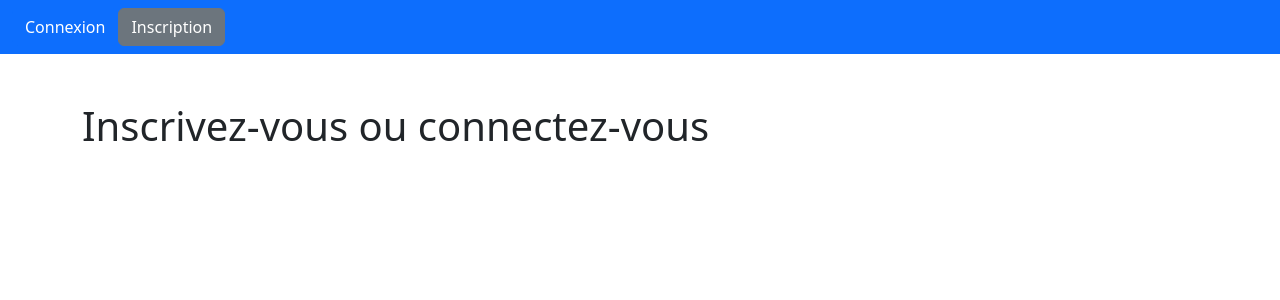
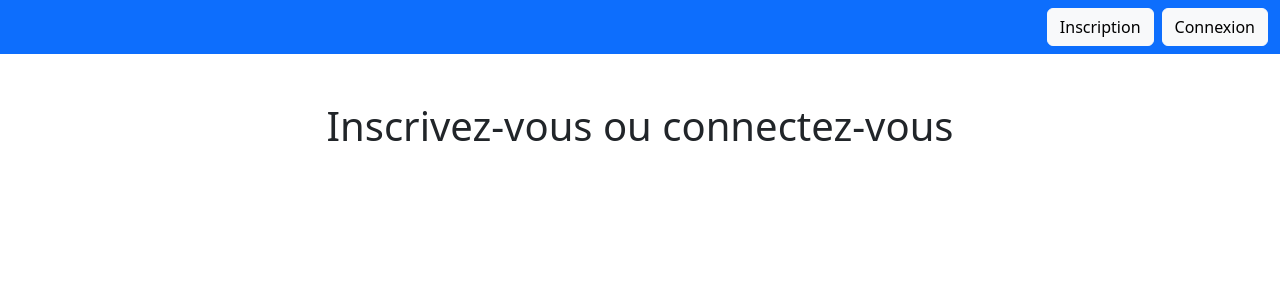
Before and after one commit to FrancoisTouchard/ISCOD-PMT, an Angular app in the folder frontend/pmt/: page / in a window 1280 px wide. Shown: the top 300 px of the page. Built offline with nearby package versions, Linux system fonts and the light colour scheme.

Commit message:
chore(frontend, navbar): navbar button alignment

```diff
--- a/frontend/pmt/src/app/components/auth/login/login.component.html
+++ b/frontend/pmt/src/app/components/auth/login/login.component.html
@@ -1,10 +1,8 @@
 <nav class="navbar header bg-primary">
-  <div class="container-fluid">
-    <div>
-      <button class="btn btn-secondary" (click)="goToSigninPage()">
-        Inscription
-      </button>
-    </div>
+  <div class="container-fluid d-flex justify-content-end">
+    <button class="btn btn-light" (click)="goToSigninPage()">
+      Inscription
+    </button>
   </div>
 </nav>
 
--- a/frontend/pmt/src/app/components/auth/signin/signin.component.html
+++ b/frontend/pmt/src/app/components/auth/signin/signin.component.html
@@ -1,10 +1,8 @@
 <nav class="navbar header bg-primary">
-  <div class="container-fluid">
-    <div>
-      <button class="btn btn-primary" (click)="goToLoginPage()">
-        Connexion
-      </button>
-    </div>
+  <div class="container-fluid d-flex justify-content-end">
+    <button class="btn btn-light" (click)="goToLoginPage()">
+      Connexion
+    </button>
   </div>
 </nav>
 
--- a/frontend/pmt/src/app/components/home/home.component.html
+++ b/frontend/pmt/src/app/components/home/home.component.html
@@ -1,10 +1,10 @@
 <nav class="navbar header bg-primary">
-  <div class="container-fluid">
-    <div>
-      <button class="btn btn-danger" (click)="logOut()">Déconnexion</button>
+  <div class="container-fluid d-flex justify-content-end">
+    <div class="d-flex gap-2">
       <button class="btn btn-light" (click)="openProjectCreationModal()">
         Créer un projet
       </button>
+      <button class="btn btn-danger" (click)="logOut()">Déconnexion</button>
     </div>
   </div>
 </nav>
--- a/frontend/pmt/src/app/components/landing/landing.component.html
+++ b/frontend/pmt/src/app/components/landing/landing.component.html
@@ -1,15 +1,13 @@
 <nav class="navbar header bg-primary">
-  <div class="container-fluid">
-    <div>
-      <button class="btn btn-primary" (click)="goToLoginPage()">
-        Connexion
-      </button>
-      <button class="btn btn-secondary" (click)="goToSigninPage()">
-        Inscription
-      </button>
-    </div>
+  <div class="container-fluid d-flex justify-content-end gap-2">
+    <button class="btn btn-light" (click)="goToSigninPage()">
+      Inscription
+    </button>
+    <button class="btn btn-light" (click)="goToLoginPage()">
+      Connexion
+    </button>
   </div>
 </nav>
-<div class="container mt-5">
+<div class="container mt-5 d-flex justify-content-center">
   <h1 class="mb-3">Inscrivez-vous ou connectez-vous</h1>
 </div>
--- a/frontend/pmt/src/app/components/project/project.component.html
+++ b/frontend/pmt/src/app/components/project/project.component.html
@@ -1,11 +1,7 @@
 <nav class="navbar header bg-primary">
-  <div class="container-fluid">
-    <div>
-      <button class="btn btn-danger" (click)="logOut()">Déconnexion</button>
-      <button class="btn btn-light" (click)="goToHomePage()">
-        Mes Projets
-      </button>
-    </div>
+  <div class="container-fluid d-flex justify-content-end gap-2">
+    <button class="btn btn-light" (click)="goToHomePage()">Mes Projets</button>
+    <button class="btn btn-danger" (click)="logOut()">Déconnexion</button>
   </div>
 </nav>
 
```
